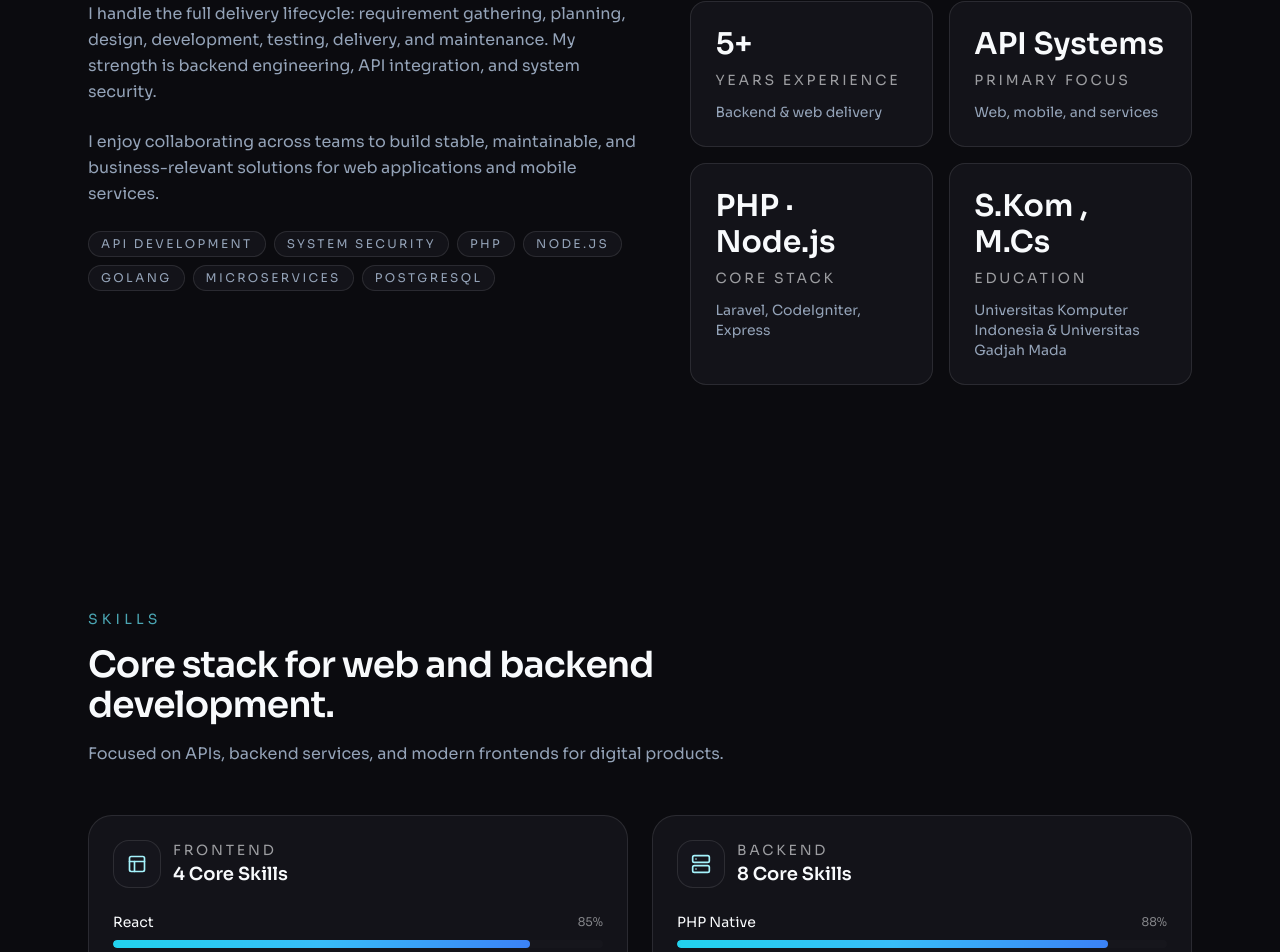
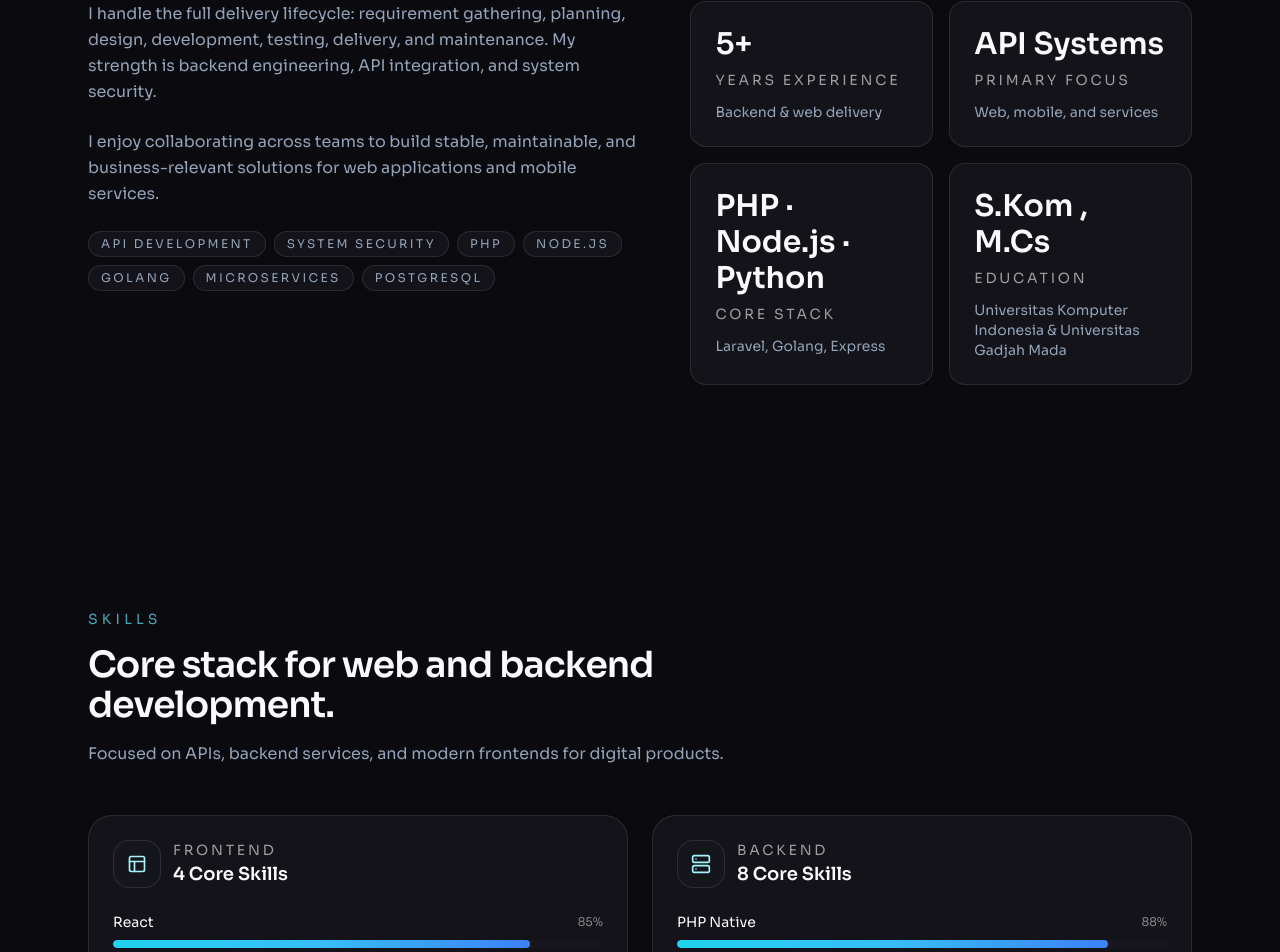
Before and after one commit to dimasfrmnsyah/dimasfrmnsyah.github.io, a Next.js app: page / in a window 1280 px wide. Shown: the part 1313-2265 px from the top of the page. Built offline with nearby package versions, Linux system fonts and the light colour scheme.

Commit message:
adjust stat

```diff
--- a/data/stats.ts
+++ b/data/stats.ts
@@ -13,8 +13,8 @@ export const stats: Stat[] = [
   },
   {
     label: "Core Stack",
-    value: "PHP · Node.js",
-    description: "Laravel, CodeIgniter, Express"
+    value: "PHP · Node.js · Python",
+    description: "Laravel, Golang, Express"
   },
   {
     label: "Education",
```
